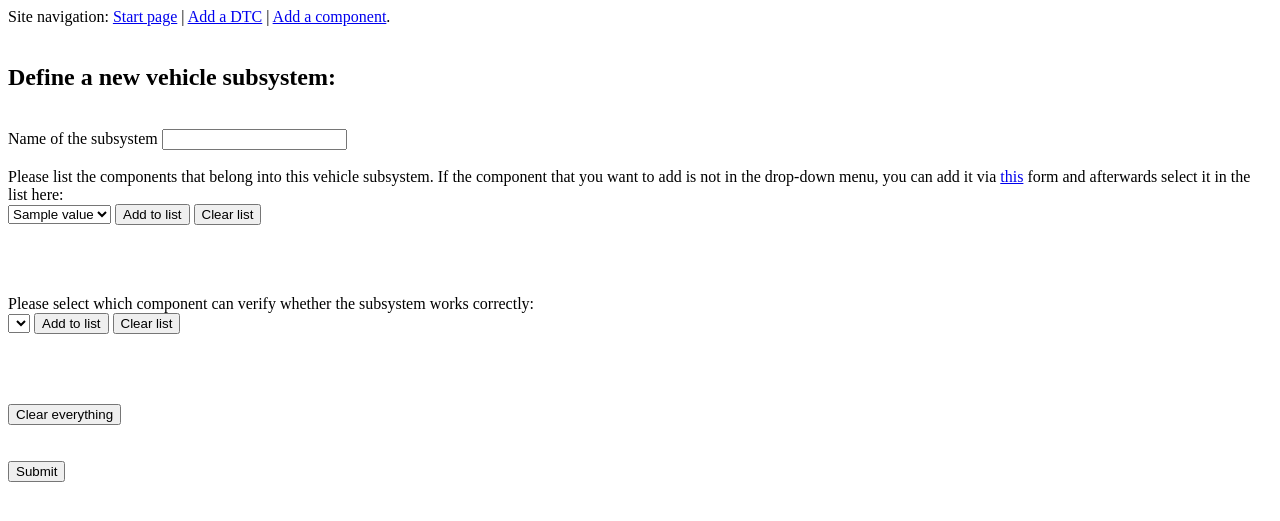
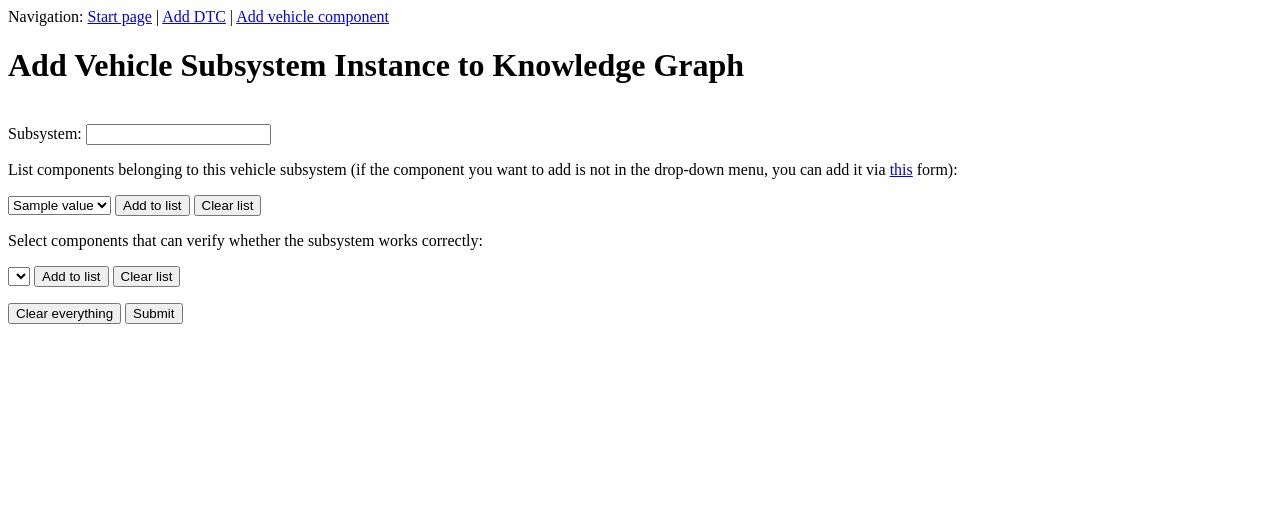
Before and after one commit to tbohne/obd_ontology, a Flask app: page /subsystem_form in a window 1280 px wide. Shown: the top 521 px of the page. Run offline with Flask 2, Linux system fonts and the light colour scheme; a database or web service that is not in the repository returns one stand-in record (values such as "Sample title"); data that the repository does not hold is empty; some libraries are stand-ins or nearby versions.

Commit message:
refine vehicle subsystem  page (web interface)

```diff
--- a/obd_ontology/app.py
+++ b/obd_ontology/app.py
@@ -98,7 +98,7 @@ class SubsystemForm(FlaskForm):
     """
     Form for the subsystem page.
     """
-    subsystem_name = StringField("Name of the subsystem")
+    subsystem_name = StringField("Subsystem:")
 
     components = SelectField("Suspect components",
                              choices=make_tuple_list(kg_query_tool.query_all_component_instances()))
--- a/templates/subsystem_form.html
+++ b/templates/subsystem_form.html
@@ -1,41 +1,39 @@
 <!DOCTYPE html>
 <html lang="en">
+
 <head>
     <meta charset="UTF-8">
     <title>Vehicle Subsystem</title>
 </head>
+
 <body>
-    Site navigation: <a href="/">Start page</a> | <a href="dtc_form">Add a DTC</a> | <a href="component_form">Add a component</a>.
+    Navigation: <a href="/">Start page</a> | <a href="dtc_form">Add DTC</a> | <a href="component_form">Add vehicle component</a>
+
     <form method="POST">
         {{ form.csrf_token }}
+        <h1>Add Vehicle Subsystem Instance to Knowledge Graph</h1>
         <br>
-      <h2>Define a new vehicle subsystem:</h2>
+        {{ form.subsystem_name.label }} {{ form.subsystem_name(size=20) }}
         <br>
-      {{ form.subsystem_name.label }} {{ form.subsystem_name(size=20) }} <br>
-      <br>
-      Please list the components that belong into this vehicle subsystem. If the component that you want
-      to add is not in the drop-down menu, you can add it via <a href="component_form">this</a> form
-      and afterwards select it in the list here:
-      <br>
+        <p>List components belonging to this vehicle subsystem (if the component you want to add is not in the drop-down menu, you can add it via <a href="component_form">this</a> form):</p>
         <div>{{form.components}} {{form.add_component_submit}} {{form.clear_components}}</div>
-      <br>
+
         <p style="color: blue;">
         {%for i in components_variable_list%}
             {{i}},
         {%endfor%}</p>
-      <br> <br>
-      Please select which component can verify whether the subsystem works correctly:
+
+        <p>Select components that can verify whether the subsystem works correctly:</p>
         <div> {{form.verifying_components}} {{form.verifying_components_submit}} {{form.clear_verifying_components}}</div>
-        <br>
         <p style="color: blue;">
         {%for i in verifying_components_list%}
             {{i}},
         {%endfor%}</p>
-      <br> <br>
+
         {{form.clear_everything}}
-      <br> <br> <br>
         {{form.final_submit}}
     </form>
+
     {% with messages = get_flashed_messages() %}
         {% if messages %}
             <ul class=flashes>
@@ -45,5 +43,7 @@
             </ul>
         {% endif %}
     {% endwith %}
+
 </body>
+
 </html>
```
Lines whose indentation alone changed are shown as unchanged.
